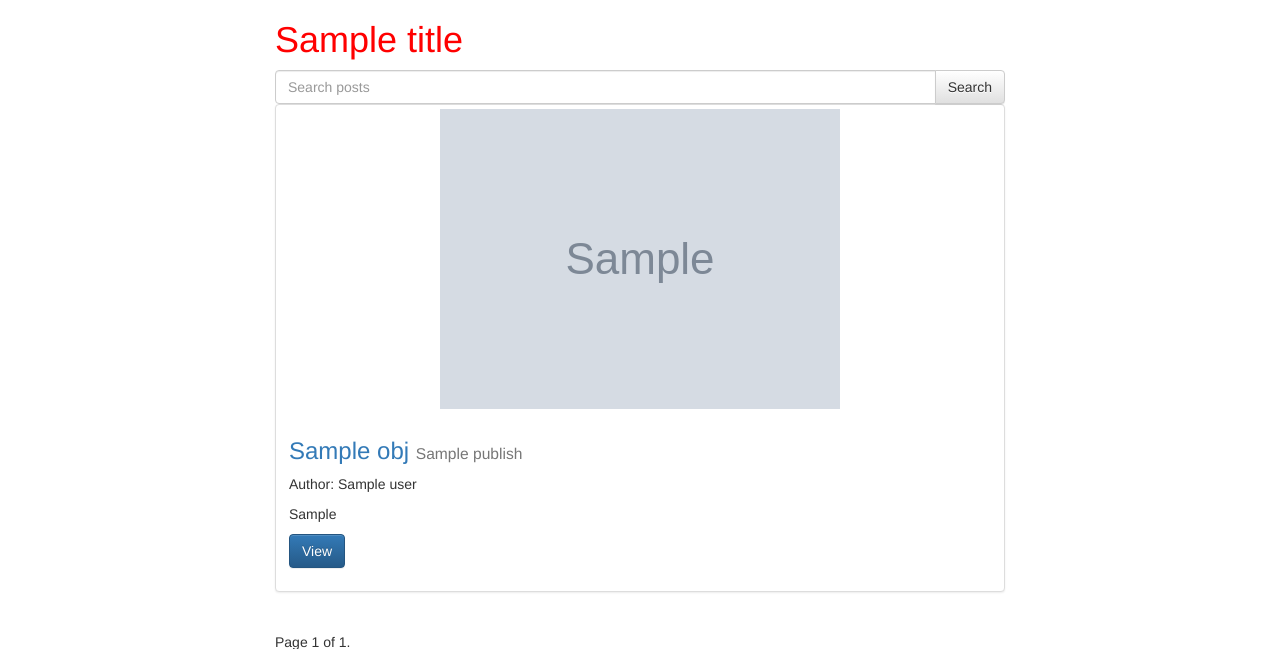
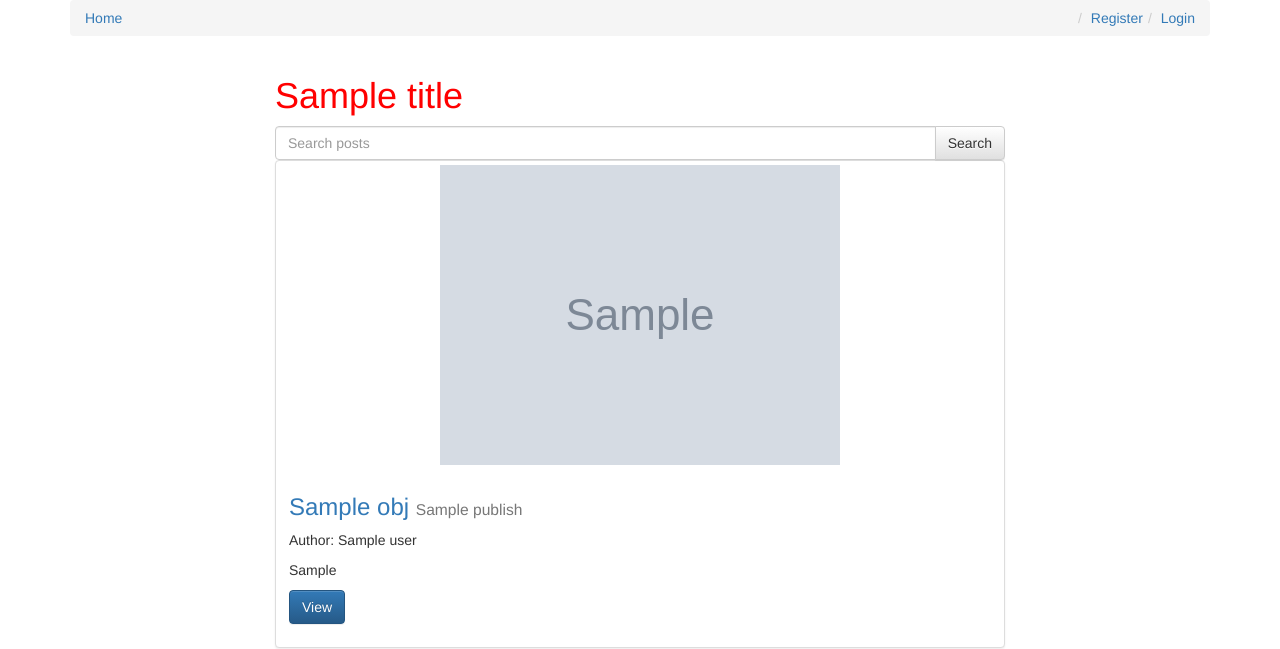
Before and after one commit to rameshkonatala/trydjango_1.9, a Django app: template src/templates/post_list.html in a window 1280 px wide. Shown: the top 649 px of the page. Run offline with Django 3.2, Linux system fonts and the light colour scheme; the template is opened without the code that fills it: most values are stand-ins (such as "Sample title", 1, 10 or a date in 2020); grey boxes marked "Sample" are stand-in pictures; parts of the project's set-up code (start-up, migrations or seed data) failed here and were passed over; some libraries are stand-ins or nearby versions.

Commit message:
Lesson: 27A | Breadcrumb navigation

```diff
--- a/src/templates/base.html
+++ b/src/templates/base.html
@@ -27,6 +27,18 @@
 
 	{% include "messages_display.html" %}
 	<div class="container">
+		<ol class="breadcrumb">
+			<li><a href="{% url 'posts:lists' %}">Home</a></li>
+			{% block post_detail_link %}
+			{% endblock %}
+			{% if not request.user.is_authenticated %}
+			<li class="pull-right"><a href="{% url 'login' %}">Login</a></li>
+			<li class="pull-right"><a href="{% url 'register' %}">Register</a></li>
+			{% else %}
+			<li class="pull-right"><a href="{% url 'logout' %}">Logout</a></li>
+			{% endif %}
+		</ol>
+
 		{% block content %}{% endblock content %}
 	</div>
 
--- a/src/templates/post_detail.html
+++ b/src/templates/post_detail.html
@@ -3,6 +3,11 @@
 {% load urlify %}
 
 {% block head_title %}{{ instance.title }} | {{ block.super }}{% endblock head_title %}
+
+{% block post_detail_link %}
+	<li><a href="{{instance.get_absolute_url}}">{{instance.title}}</a></li>
+
+{% endblock %}
 
 {% block content %}
 <div class="col-sm-8 col-sm-offset-2 ">
```
Also changed, not shown: src/db.sqlite3.
